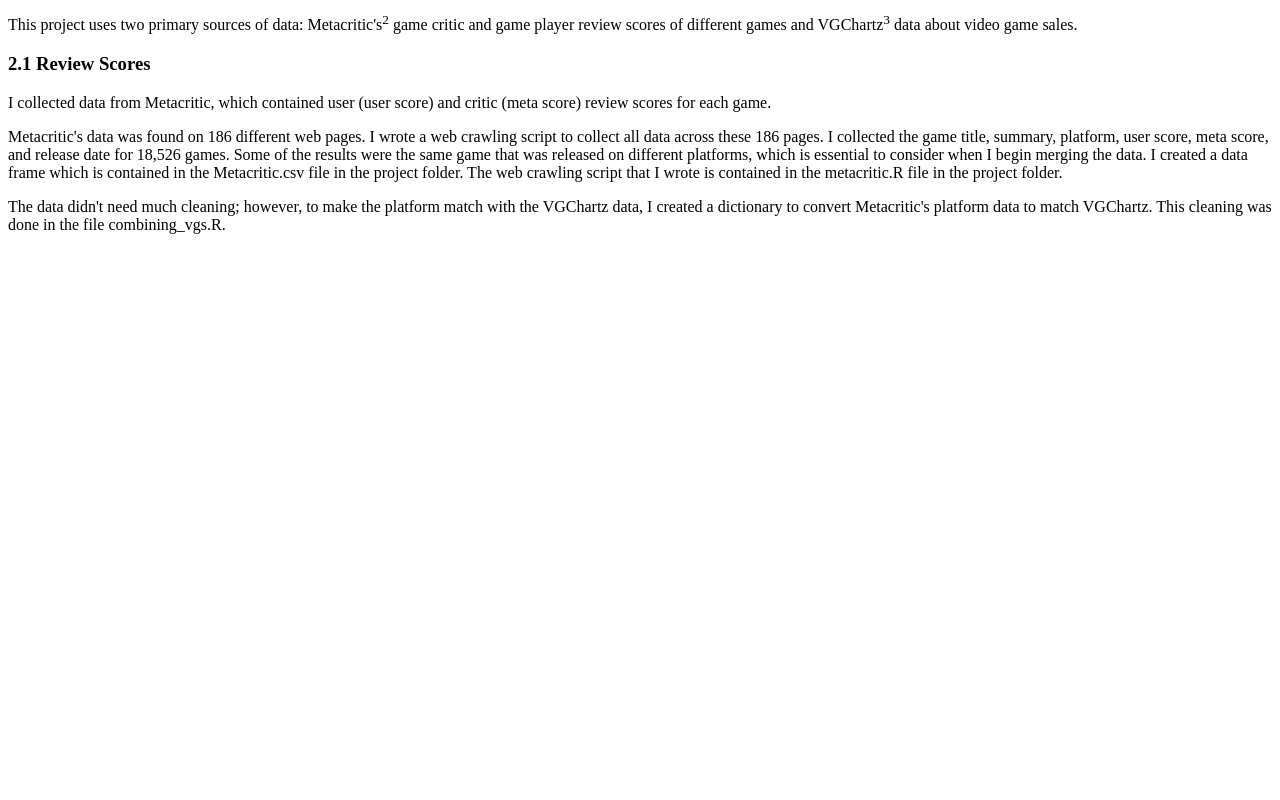
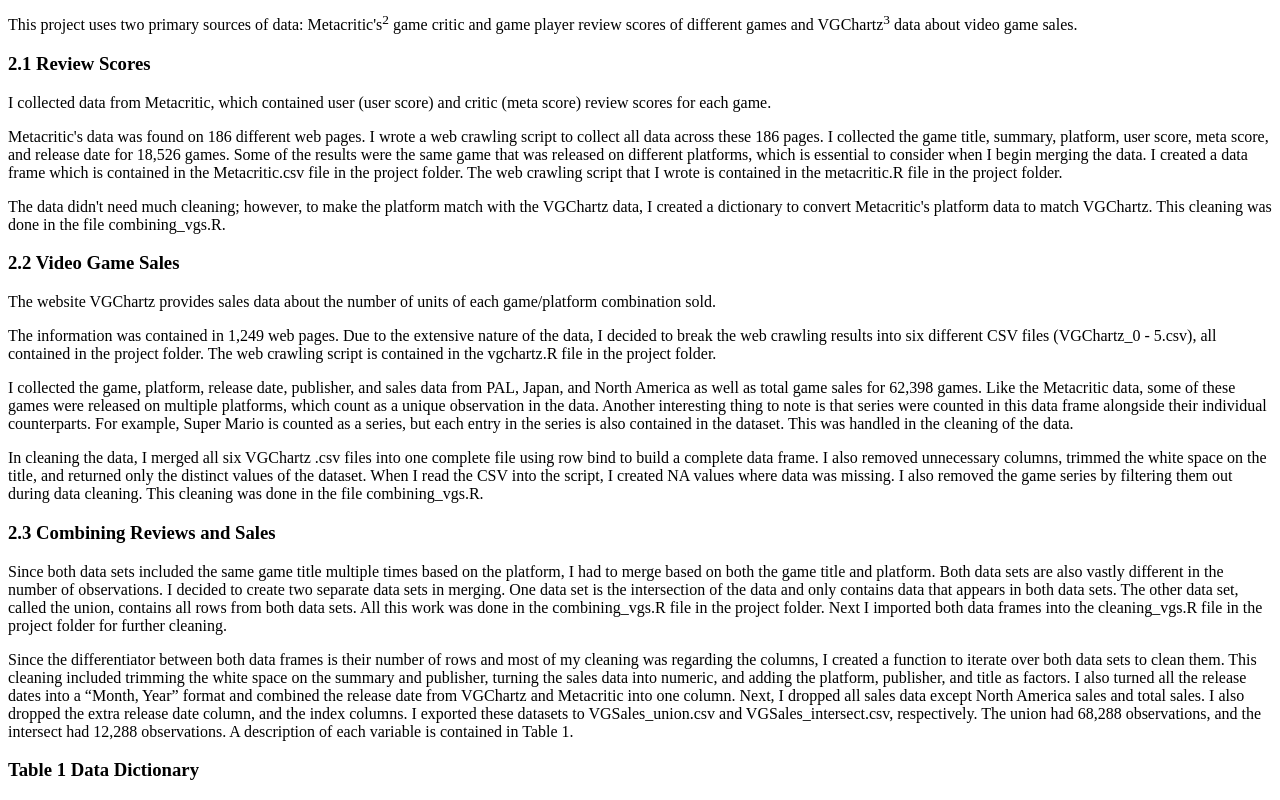
Before and after one commit to luketruesdale/3300-module7, a plain HTML site: page index.html in a window 1280 px wide. Shown: the part 310-1110 px from the top of the page. Before the commit the page ends 800 px from the top, so only its background shows below. Drawn offline with Linux system fonts and the light colour scheme.

Commit message:
Updated data section to include all subheadings and paragraphs

```diff
--- a/index.html
+++ b/index.html
@@ -57,6 +57,54 @@
                 created a dictionary to convert Metacritic's platform data to match VGChartz. This cleaning was done in
                 the file combining_vgs.R.
             </p>
+
+            <h3>2.2 Video Game Sales</h3>
+            <p>
+                The website VGChartz provides sales data about the number of units of each game/platform
+                combination sold.
+            </p>
+            <p>The information was contained in 1,249 web pages. Due to the extensive nature of the data, I decided to
+                break the web crawling results into six different CSV files (VGChartz_0 - 5.csv), all contained in the
+                project folder. The web crawling script is contained in the vgchartz.R file in the project folder.
+            </p>
+            <p>
+                I collected the game, platform, release date, publisher, and sales data from PAL, Japan, and North
+                America as well as total game sales for 62,398 games. Like the Metacritic data, some of these games
+                were released on multiple platforms, which count as a unique observation in the data. Another
+                interesting thing to note is that series were counted in this data frame alongside their individual
+                counterparts. For example, Super Mario is counted as a series, but each entry in the series is also
+                contained in the dataset. This was handled in the cleaning of the data.
+            </p>
+            <p>
+                In cleaning the data, I merged all six VGChartz .csv files into one complete file using row bind to build a
+                complete data frame. I also removed unnecessary columns, trimmed the white space on the title, and
+                returned only the distinct values of the dataset. When I read the CSV into the script, I created NA values
+                where data was missing. I also removed the game series by filtering them out during data cleaning. This
+                cleaning was done in the file combining_vgs.R.
+            </p>
+
+            <h3>2.3 Combining Reviews and Sales</h3>
+            <p>
+                Since both data sets included the same game title multiple times based on the platform, I had to merge
+                based on both the game title and platform. Both data sets are also vastly different in the number of
+                observations. I decided to create two separate data sets in merging. One data set is the intersection of
+                the data and only contains data that appears in both data sets. The other data set, called the union,
+                contains all rows from both data sets. All this work was done in the combining_vgs.R file in the project
+                folder. Next I imported both data frames into the cleaning_vgs.R file in the project folder for further
+                cleaning.
+            </p>
+            <p>
+                Since the differentiator between both data frames is their number of rows and most of my cleaning was
+                regarding the columns, I created a function to iterate over both data sets to clean them. This cleaning
+                included trimming the white space on the summary and publisher, turning the sales data into numeric,
+                and adding the platform, publisher, and title as factors. I also turned all the release dates into a “Month,
+                Year” format and combined the release date from VGChartz and Metacritic into one column. Next, I
+                dropped all sales data except North America sales and total sales. I also dropped the extra release date
+                column, and the index columns. I exported these datasets to VGSales_union.csv and
+                VGSales_intersect.csv, respectively. The union had 68,288 observations, and the intersect had 12,288
+                observations. A description of each variable is contained in Table 1.
+            </p>
+            <h3>Table 1 Data Dictionary</h3>
         </section>
 
         <section id="analysis">
```
